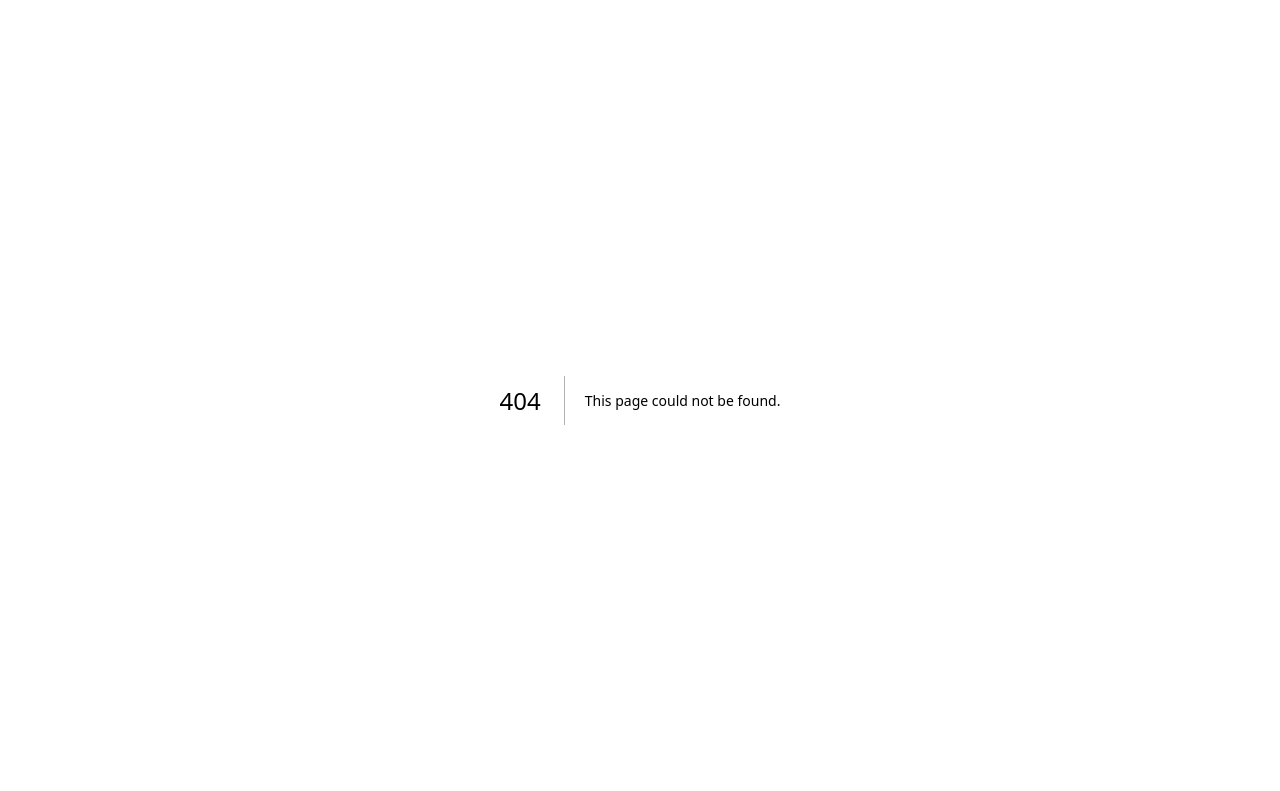
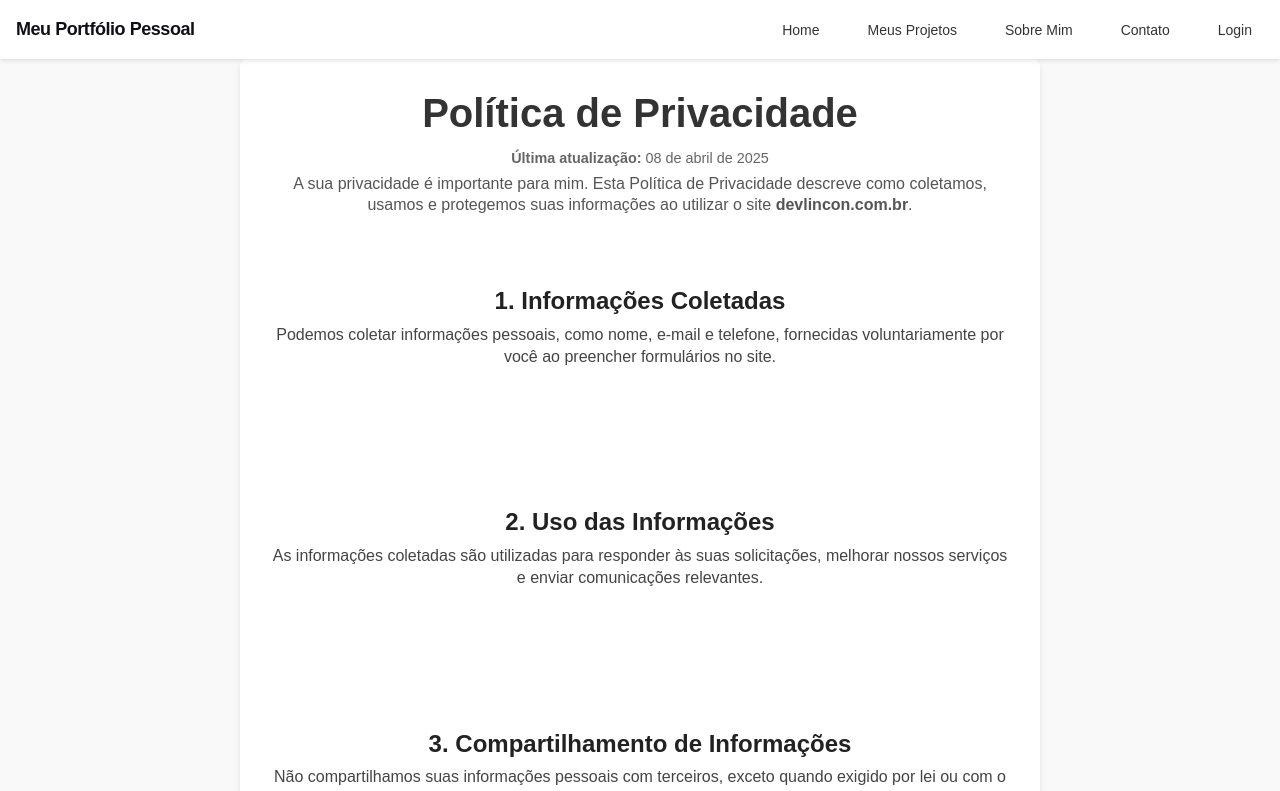
Before and after one commit to lincon-cardoso/meu-portifolio, a Next.js app: page /politica-de-privacidade in a window 1280 px wide. Before the commit this address had no page. Shown: the top 791 px of the page. Built offline with nearby package versions, Linux system fonts and the light colour scheme.

Commit message:
feat: adiciona páginas de Política de Privacidade e Termos de Uso com estilos correspondentes

```diff
--- /dev/null
+++ b/src/app/politica-de-privacidade/page.tsx
@@ -0,0 +1,75 @@
+"use client";
+import React from "react";
+import Cabecalho from "@/components/layout/Cabecalho"; // Ajuste o caminho conforme necessário
+import Rodape from "@/components/layout/Rodape";
+
+export default function PoliticaDePrivacidade() {
+    return (
+        <main className="politica-de-privacidade fade-in">
+            <Cabecalho />
+            <div className="politica-container">
+
+                <header className="politica-header">
+                    <h1>Política de Privacidade</h1>
+                    <p className="politica-atualizacao">
+                        <strong>Última atualização:</strong> 08 de abril de 2025
+                    </p>
+                    <p className="politica-introducao">
+                        A sua privacidade é importante para mim. Esta Política de Privacidade descreve como coletamos, usamos e protegemos suas informações ao utilizar o site <strong>devlincon.com.br</strong>.
+                    </p>
+                </header>
+
+                <section className="politica-secao">
+                    <h2 className="politica-titulo">1. Informações Coletadas</h2>
+                    <p className="politica-texto">
+                        Podemos coletar informações pessoais, como nome, e-mail e telefone, fornecidas voluntariamente por você ao preencher formulários no site.
+                    </p>
+                </section>
+
+                <section className="politica-secao">
+                    <h2 className="politica-titulo">2. Uso das Informações</h2>
+                    <p className="politica-texto">
+                        As informações coletadas são utilizadas para responder às suas solicitações, melhorar nossos serviços e enviar comunicações relevantes.
+                    </p>
+                </section>
+
+                <section className="politica-secao">
+                    <h2 className="politica-titulo">3. Compartilhamento de Informações</h2>
+                    <p className="politica-texto">
+                        Não compartilhamos suas informações pessoais com terceiros, exceto quando exigido por lei ou com o seu consentimento explícito.
+                    </p>
+                </section>
+
+                <section className="politica-secao">
+                    <h2 className="politica-titulo">4. Segurança</h2>
+                    <p className="politica-texto">
+                        Implementamos medidas de segurança para proteger suas informações contra acesso não autorizado, alteração ou divulgação.
+                    </p>
+                </section>
+
+                <section className="politica-secao">
+                    <h2 className="politica-titulo">5. Cookies</h2>
+                    <p className="politica-texto">
+                        Utilizamos cookies para melhorar a experiência do usuário no site. Você pode desativar os cookies nas configurações do seu navegador.
+                    </p>
+                </section>
+
+                <section className="politica-secao">
+                    <h2 className="politica-titulo">6. Alterações na Política</h2>
+                    <p className="politica-texto">
+                        Esta Política de Privacidade pode ser atualizada periodicamente. Recomendamos que você revise esta página regularmente.
+                    </p>
+                </section>
+
+                <section className="politica-secao">
+                    <h2 className="politica-titulo">7. Contato</h2>
+                    <p className="politica-texto">
+                        Caso tenha dúvidas sobre esta Política de Privacidade, entre em contato pelo e-mail disponível no site.
+                    </p>
+                </section>
+
+            </div>
+            <Rodape />
+        </main>
+    );
+}
--- /dev/null
+++ b/src/style/sections/politicaPrivacidade.scss
@@ -0,0 +1,65 @@
+.politica-de-privacidade {
+  background-color: #f9f9f9;
+  font-family: Arial, sans-serif;
+
+  .politica-container {
+    max-width: 800px;
+    margin: 0 auto;
+    background-color: #fff;
+    padding: 1.5rem;
+    border-radius: 8px;
+    box-shadow: 0 4px 6px rgba(0, 0, 0, 0.1);
+    text-align: center;
+  }
+
+  .politica-header {
+    text-align: center;
+
+    h1 {
+      font-size: 2.5rem;
+      color: #333;
+    }
+
+    .politica-atualizacao {
+      font-size: 0.9rem;
+      color: #666;
+      margin-top: 0.3rem;
+    }
+
+    .politica-introducao {
+      font-size: 1rem;
+      color: #555;
+      margin-top: 0.3rem;
+      line-height: 1.3;
+    }
+  }
+
+  .politica-secao {
+    margin: 3px; /* Ajustado para consistência com Termos de Uso */
+
+    .politica-titulo {
+      font-size: 1.5rem;
+      color: #222;
+      margin-bottom: 0.3rem; /* Ajustado para consistência */
+    }
+
+    .politica-texto {
+      font-size: 1rem;
+      color: #444;
+      line-height: 1.4; /* Ajustado para consistência */
+      margin-bottom: 0.3rem; /* Ajustado para consistência */
+    }
+
+    .politica-lista {
+      margin-top: 0.3rem; /* Ajustado para consistência */
+      padding-left: 1rem;
+
+      li {
+        font-size: 1rem;
+        color: #444;
+        margin-bottom: 0.2rem; /* Ajustado para consistência */
+        line-height: 1.3; /* Ajustado para consistência */
+      }
+    }
+  }
+}
--- /dev/null
+++ b/src/style/sections/termosDeUso.scss
@@ -0,0 +1,65 @@
+.termos-de-uso {
+  background-color: #f9f9f9;
+  font-family: Arial, sans-serif;
+
+  .termos-container {
+    max-width: 800px;
+    margin: 0 auto;
+    background-color: #fff;
+    padding: 1.5rem;
+    border-radius: 8px;
+    box-shadow: 0 4px 6px rgba(0, 0, 0, 0.1);
+    text-align: center;
+  }
+
+  .termos-header {
+    text-align: center;
+
+    h1 {
+      font-size: 2.5rem;
+      color: #333;
+    }
+
+    .termos-atualizacao {
+      font-size: 0.9rem;
+      color: #666;
+      margin-top: 0.3rem;
+    }
+
+    .termos-introducao {
+      font-size: 1rem;
+      color: #555;
+      margin-top: 0.3rem;
+      line-height: 1.3;
+    }
+  }
+
+  .termos-secao {
+    margin: 3px;
+
+    .termos-titulo {
+      font-size: 1.5rem;
+      color: #222;
+      margin-bottom: 0.3rem;
+    }
+
+    .termos-texto {
+      font-size: 1rem;
+      color: #444;
+      line-height: 1.4;
+      margin-bottom: 0.3rem;
+    }
+
+    .termos-lista {
+      margin-top: 0.3rem;
+      padding-left: 1rem;
+
+      li {
+        font-size: 1rem;
+        color: #444;
+        margin-bottom: 0.2rem;
+        line-height: 1.3;
+      }
+    }
+  }
+}
--- a/src/style/style.scss
+++ b/src/style/style.scss
@@ -13,3 +13,5 @@
 @use './utilities/classes-utilitarias.scss';
 @use './utilities/media-queries.scss';
 @use './sections/login.scss';
+@use './sections/termosDeUso.scss';
+@use './sections/politicaPrivacidade.scss';
```
Also changed, not shown: src/app/termos-de-uso/page.tsx (added, +70 -0 lines).
